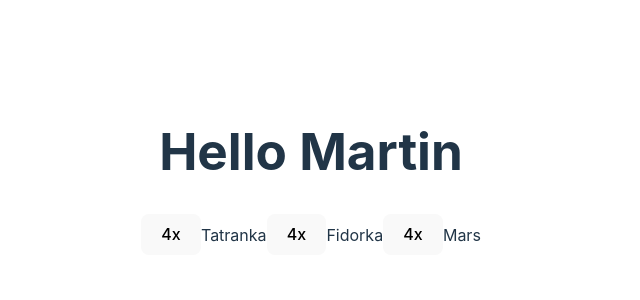
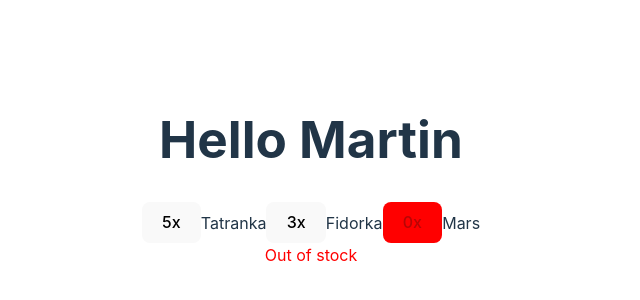
Before and after one commit to MartinNuc/react-course-2024-09-02, a React (Vite) app: page / in a window 1280 px wide. Shown: the part 220-520 px from the top of the page, without its empty margins (329-969 px from the left). Built offline with nearby package versions, Linux system fonts and the light colour scheme.

Commit message:
move count to the parent component

```diff
--- a/src/vending-machine/vending-item.tsx
+++ b/src/vending-machine/vending-item.tsx
@@ -1,35 +1,14 @@
-import { useEffect, useState} from "react";
 import { OutOfStockLabel } from "./out-of-stock-label";
 import styles from './vending-item.module.css';
 import cn from 'classnames';
+import { Item } from "./vending-machine";
 
 type Props = {
-  name: string;
+  item: Item;
+  onAddToCart: () => void;
 };
 
-export function VendingItem({ name }: Props) {
-
-  const [availableCount, setAvailableCount] = useState(4);
-
-  useEffect(() => {
-    // componentDidMount
-    const timeoutRef = setTimeout(() => {
-      console.log('ahoj');
-    }, 5000);
-
-    return () => {
-      // componentWillUnmount
-      clearTimeout(timeoutRef);
-    }
-  }, []);
-
-  function handleClick() {
-    if (availableCount <= 0) {
-      return;
-    }
-
-    setAvailableCount(availableCount - 1);
-  }
+export function VendingItem({ item: { name, availableCount }, onAddToCart }: Props) {
 
   const isOutOfStock = availableCount === 0;
 
@@ -38,7 +17,7 @@ export function VendingItem({ name }: Props) {
       <button
         disabled={isOutOfStock}
         className={cn({ [styles.red]: isOutOfStock })}
-        onClick={handleClick}>{availableCount}x</button>
+        onClick={onAddToCart}>{availableCount}x</button>
       {name}
       {isOutOfStock && <OutOfStockLabel />}
     </>
--- a/src/vending-machine/vending-machine.tsx
+++ b/src/vending-machine/vending-machine.tsx
@@ -1,15 +1,43 @@
 import { VendingItem } from "./vending-item";
 
+export type Item = {
+  name: string;
+  availableCount: number;
+  price: number;
+};
+
 export function VendingMachine() {
-  const goods = [
-    'Tatranka',
-    'Fidorka',
-	  'Mars'
+  const goods: Item[] = [
+    {
+      name: "Tatranka",
+      availableCount: 5,
+      price: 20,
+    },
+    {
+      name: "Fidorka",
+      availableCount: 3,
+      price: 10,
+    },
+    {
+      name: "Mars",
+      availableCount: 0,
+      price: 13,
+    },
   ];
+
+  function handleAddToCart(item: Item) {
+    // TODO
+  }
 
   return (
     <div>
-      {goods.map(item => <VendingItem key={item} name={item} />)}
+      {goods.map((item) => (
+        <VendingItem
+          key={item.name}
+          item={item}
+          onAddToCart={() => handleAddToCart(item)}
+        />
+      ))}
     </div>
-  )
+  );
 }
```
